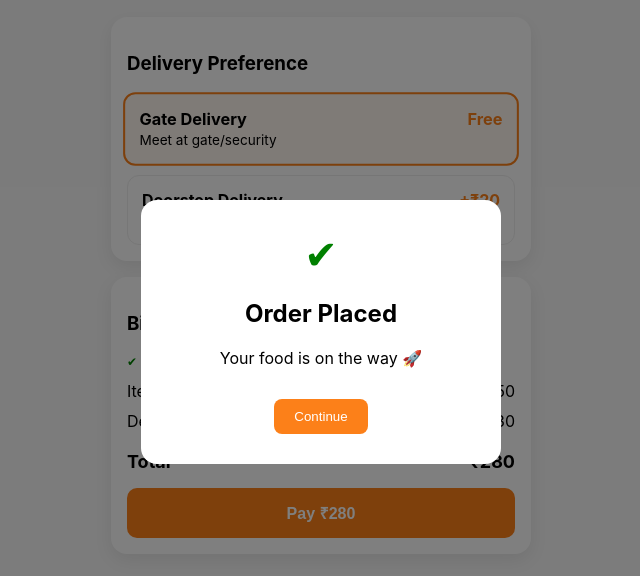
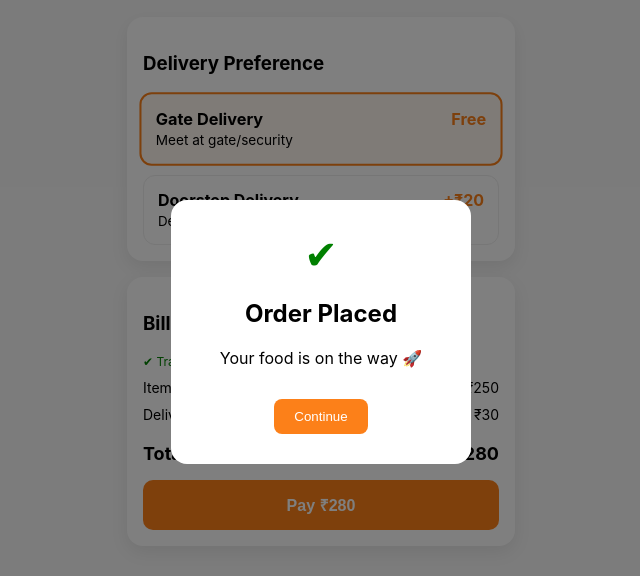
Before and after one commit to Piyush0685/smart-delivery, a website: page public/index.html in a window 1280 px wide. Both pictures are taken after a click on the button "Pay ₹280". Shown: the part 68-644 px from the top of the page, without its empty margins (319-959 px from the left). Drawn offline with Linux system fonts and the light colour scheme.

Commit message:
style.css

```diff
--- a/public/style.css
+++ b/public/style.css
@@ -1,20 +1,35 @@
+/* RESET */
+* {
+  box-sizing: border-box;
+}
+
+/* BODY */
 body {
+  margin: 0;
   font-family: -apple-system, BlinkMacSystemFont, "Segoe UI", Roboto;
   background: #f8f8f8;
-  margin: 0;
 }
 
+/* CONTAINER (MOBILE FIRST) */
 .container {
-  max-width: 420px;
-  width: 100%;       /* 🔥 IMPORTANT */
-  margin: 0 auto;
+  width: 100%;
   padding: 16px;
 }
 
+/* DESKTOP CENTERING */
+@media (min-width: 600px) {
+  .container {
+    max-width: 420px;
+    margin: auto;
+  }
+}
+
+/* HEADER */
 h2 {
   text-align: center;
 }
 
+/* CARD */
 .card {
   background: white;
   padding: 16px;
@@ -24,11 +39,19 @@ h2 {
   animation: fadeUp 0.4s ease;
 }
 
+/* CARD ANIMATION */
 @keyframes fadeUp {
-  from { opacity: 0; transform: translateY(20px); }
-  to { opacity: 1; transform: translateY(0); }
+  from {
+    opacity: 0;
+    transform: translateY(20px);
+  }
+  to {
+    opacity: 1;
+    transform: translateY(0);
+  }
 }
 
+/* DELIVERY OPTIONS */
 .option {
   display: flex;
   justify-content: space-between;
@@ -44,34 +67,45 @@ h2 {
   background: #fff3e0;
 }
 
+.option:active {
+  transform: scale(0.98);
+}
+
+/* SELECTED */
 .selected {
   border: 2px solid #fc8019;
   background: #fff7f0;
   transform: scale(1.02);
 }
 
+/* PRICE */
 .price {
   color: #fc8019;
   font-weight: bold;
 }
 
+/* BILL ROW */
 .row {
   display: flex;
   justify-content: space-between;
   margin-top: 10px;
+  font-size: 14px;
 }
 
+/* TOTAL */
 .total {
+  font-size: 18px;
   font-weight: bold;
-  font-size: 18px;
 }
 
+/* TRUST TEXT */
 .success-text {
   color: green;
   font-size: 12px;
+  margin-bottom: 8px;
 }
 
-/* BUTTON */
+/* PAY BUTTON */
 .pay-btn {
   width: 100%;
   margin-top: 16px;
@@ -83,10 +117,13 @@ h2 {
   border: none;
   border-radius: 10px;
   cursor: pointer;
+
   display: flex;
   justify-content: center;
   align-items: center;
   gap: 10px;
+
+  transition: 0.2s;
 }
 
 .pay-btn:active {
@@ -105,7 +142,9 @@ h2 {
 }
 
 @keyframes spin {
-  to { transform: rotate(360deg); }
+  to {
+    transform: rotate(360deg);
+  }
 }
 
 /* MODAL */
@@ -122,25 +161,37 @@ h2 {
   align-items: center;
 }
 
+/* MODAL BOX */
 .modal-content {
   background: white;
   padding: 30px;
   border-radius: 16px;
   text-align: center;
-  width: 300px;
+  width: 90%;
+  max-width: 300px;
   animation: pop 0.3s ease;
 }
 
+/* MODAL ANIMATION */
 @keyframes pop {
-  from { transform: scale(0.7); opacity: 0; }
-  to { transform: scale(1); opacity: 1; }
+  from {
+    transform: scale(0.7);
+    opacity: 0;
+  }
+  to {
+    transform: scale(1);
+    opacity: 1;
+  }
 }
 
+/* CHECK ICON */
 .check {
   font-size: 40px;
   color: green;
+  margin-bottom: 10px;
 }
 
+/* MODAL BUTTON */
 .modal button {
   margin-top: 15px;
   padding: 10px 20px;
@@ -148,4 +199,5 @@ h2 {
   background: #fc8019;
   color: white;
   border-radius: 8px;
+  cursor: pointer;
 }
```
